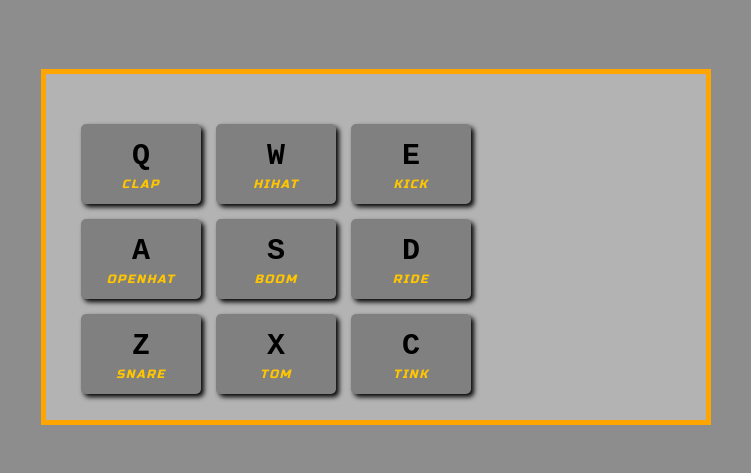
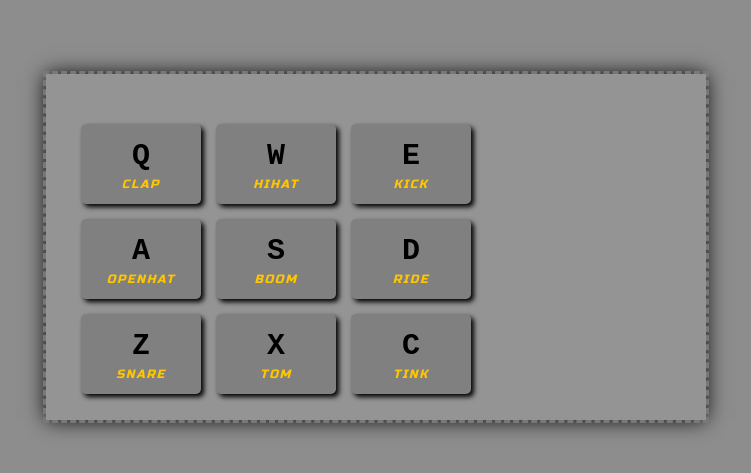
Before and after one commit to shaonkabir8/drum-machine, a React (Create React App) app: page / in a window 1280 px wide. Shown: the part 153-626 px from the top of the page, without its empty margins (264-1015 px from the left). Built offline with nearby package versions, Linux system fonts and the light colour scheme.

Commit message:
Style: update styles for better UX

```diff
--- a/src/components/App.js
+++ b/src/components/App.js
@@ -37,7 +37,7 @@ const App = () => {
 
   return (
     <Fragment>
-      <div className="key-container">
+      <div className="drum-container">
         <div className="keys">
         <div data-key="81" className="key">
           <kbd>Q</kbd>
--- a/src/styles/App.scss
+++ b/src/styles/App.scss
@@ -18,11 +18,12 @@ body {
   align-items: center;
   height: 100vh;
 }
-.key-container {
-  outline: 5px solid orange;
+.drum-container {
+  outline: 3px dashed #797878;
   position: relative;
   width: 660px;
-  background-color: lighten(grey, 20%);
+  background-color: #959494;
+  box-shadow: 0 0 20px;
 }
 
 .keys {
@@ -51,9 +52,14 @@ body {
 
 .playing {
   transform: scale(1.1);
-  border-color: #ffc600;
+  background-color: #d8ad14;
   box-shadow: 0 0 1rem #ffc600;
+
+  .sound, kbd {
+    color: #fff;
+  }
 }
+
 
 kbd {
   display: block;
```
